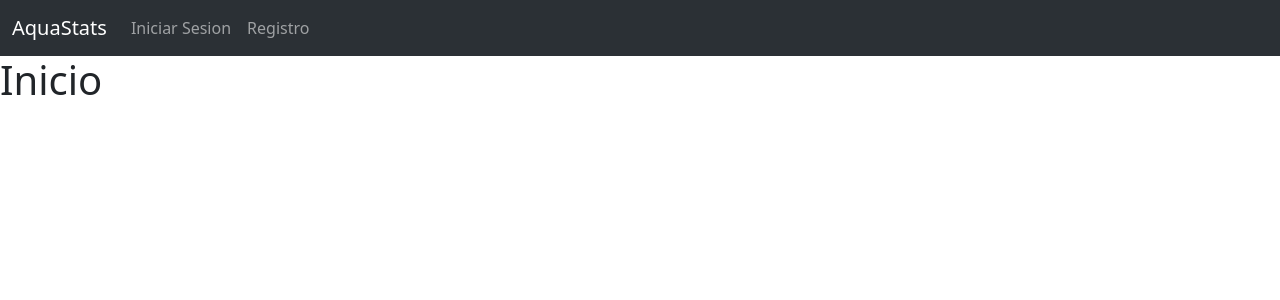
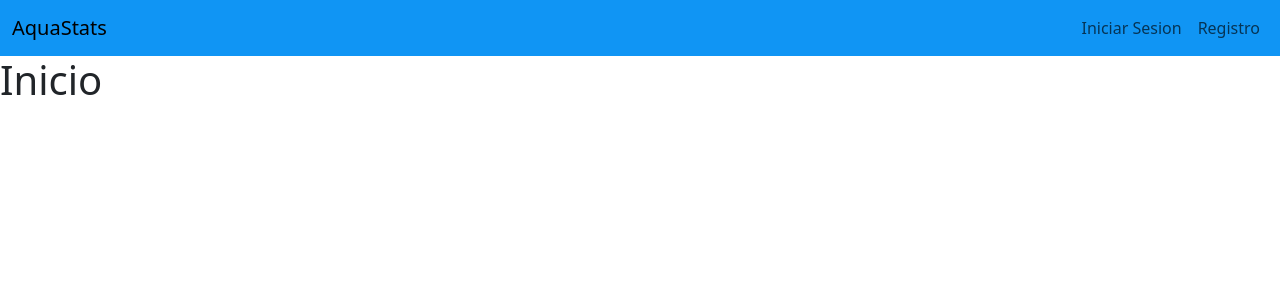
Before and after one commit to MaFa28/ProyectoModularAquaStatsJalisco, a Django app: page / in a window 1280 px wide. Shown: the top 300 px of the page. Run offline with Django 5.2, Linux system fonts and the light colour scheme.

Commit message:
Solo se modifico los estilos del navbar

```diff
--- a/AquaStats/consulta/templates/domicilio.html
+++ b/AquaStats/consulta/templates/domicilio.html
@@ -9,14 +9,14 @@
     </head>
 
     <body>
-            <nav class="navbar navbar-expand-lg bg-body-tertiary" data-bs-theme="dark" style="background-color: #e3f2fd;">
+            <nav class="navbar navbar-expand-lg navbar-ligth" style="background-color: #1095f4ff;">
                 <div class="container-fluid">
                     <a class="navbar-brand" href="/">AquaStats</a>
                     <button class="navbar-toggler" type="button" data-bs-toggle="collapse" data-bs-target="#navbarNavAltMarkup" aria-controls="navbarNavAltMarkup" aria-expanded="false" aria-label="Toggle navigation">
                         <span class="navbar-toggler-icon"></span>
                     </button>
                     <div class="collapse navbar-collapse" id="navbarNavAltMarkup">
-                        <div class="navbar-nav">
+                        <div class="navbar-nav ms-auto">
                             {% if user.is_authenticated %}<!--Condicional para mostrar si el usuario esta logeado-->
                                 <a class="nav-link" href="/salir">Salir</a>
                                 <a class="nav-link" href="#">Crear</a>
--- a/AquaStats/consulta/templates/inicio.html
+++ b/AquaStats/consulta/templates/inicio.html
@@ -9,14 +9,14 @@
     </head>
 
     <body>
-            <nav class="navbar navbar-expand-lg bg-body-tertiary" data-bs-theme="dark" style="background-color: #e3f2fd;">
+            <nav class="navbar navbar-expand-lg navbar-ligth" style="background-color: #1095f4ff;" >
                 <div class="container-fluid">
                     <a class="navbar-brand" href="/">AquaStats</a>
                     <button class="navbar-toggler" type="button" data-bs-toggle="collapse" data-bs-target="#navbarNavAltMarkup" aria-controls="navbarNavAltMarkup" aria-expanded="false" aria-label="Toggle navigation">
                         <span class="navbar-toggler-icon"></span>
                     </button>
                     <div class="collapse navbar-collapse" id="navbarNavAltMarkup">
-                        <div class="navbar-nav">
+                        <div class="navbar-nav ms-auto">
                             {% if user.is_authenticated %}<!--Condicional para mostrar si el usuario esta logeado-->
                                 <a class="nav-link" href="/salir">Salir</a>
                                 <a class="nav-link" href="#">Crear</a>
--- a/AquaStats/consulta/templates/insesion.html
+++ b/AquaStats/consulta/templates/insesion.html
@@ -10,14 +10,14 @@
 
     <body>
             <!-- Inicio Barra de navegacion-->
-            <nav class="navbar navbar-expand-lg bg-body-tertiary" data-bs-theme="dark" style="background-color: #e3f2fd;">
+            <nav class="navbar navbar-expand-lg navbar-ligth" style="background-color: #1095f4ff;">
                 <div class="container-fluid">
                     <a class="navbar-brand" href="/">AquaStats</a>
                     <button class="navbar-toggler" type="button" data-bs-toggle="collapse" data-bs-target="#navbarNavAltMarkup" aria-controls="navbarNavAltMarkup" aria-expanded="false" aria-label="Toggle navigation">
                         <span class="navbar-toggler-icon"></span>
                     </button>
                     <div class="collapse navbar-collapse" id="navbarNavAltMarkup">
-                        <div class="navbar-nav">
+                        <div class="navbar-nav ms-auto">
                             {% if user.is_authenticated %}<!--Condicional para mostrar si el usuario esta logeado-->
                                 <a class="nav-link" href="/salir">Salir</a>
                                 <a class="nav-link" href="#">Crear</a>
--- a/AquaStats/consulta/templates/perfil.html
+++ b/AquaStats/consulta/templates/perfil.html
@@ -9,14 +9,14 @@
     </head>
 
     <body>
-            <nav class="navbar navbar-expand-lg bg-body-tertiary" data-bs-theme="dark" style="background-color: #e3f2fd;">
+            <nav class="navbar navbar-expand-lg navbar-ligth" style="background-color: #1095f4ff;">
                 <div class="container-fluid">
                     <a class="navbar-brand" href="/">AquaStats</a>
                     <button class="navbar-toggler" type="button" data-bs-toggle="collapse" data-bs-target="#navbarNavAltMarkup" aria-controls="navbarNavAltMarkup" aria-expanded="false" aria-label="Toggle navigation">
                         <span class="navbar-toggler-icon"></span>
                     </button>
                     <div class="collapse navbar-collapse" id="navbarNavAltMarkup">
-                        <div class="navbar-nav">
+                        <div class="navbar-nav ms-auto">
                             {% if user.is_authenticated %}<!--Condicional para mostrar si el usuario esta logeado-->
                                 <a class="nav-link" href="/salir">Salir</a>
                                 <a class="nav-link" href="#">Crear</a>
--- a/AquaStats/consulta/templates/registro.html
+++ b/AquaStats/consulta/templates/registro.html
@@ -10,14 +10,14 @@
 
     <body>
             <!-- Inicio Barra de navegacion-->
-            <nav class="navbar navbar-expand-lg bg-body-tertiary " data-bs-theme="dark" style="background-color: #e3f2fd;">
+            <nav class="navbar navbar-expand-lg navbar-ligth" style="background-color: #1095f4ff;">
                 <div class="container-fluid">
                     <a class="navbar-brand" href="/">AquaStats</a>
                     <button class="navbar-toggler" type="button" data-bs-toggle="collapse" data-bs-target="#navbarNavAltMarkup" aria-controls="navbarNavAltMarkup" aria-expanded="false" aria-label="Toggle navigation">
                         <span class="navbar-toggler-icon"></span>
                     </button>
                     <div class="collapse navbar-collapse" id="navbarNavAltMarkup">
-                        <div class="navbar-nav">
+                        <div class="navbar-nav ms-auto">
                             {% if user.is_authenticated %}<!--Condicional para mostrar si el usuario esta logeado-->
                                 <a class="nav-link" href="/salir">Salir</a>
                                 <a class="nav-link" href="#">Crear</a>
```
